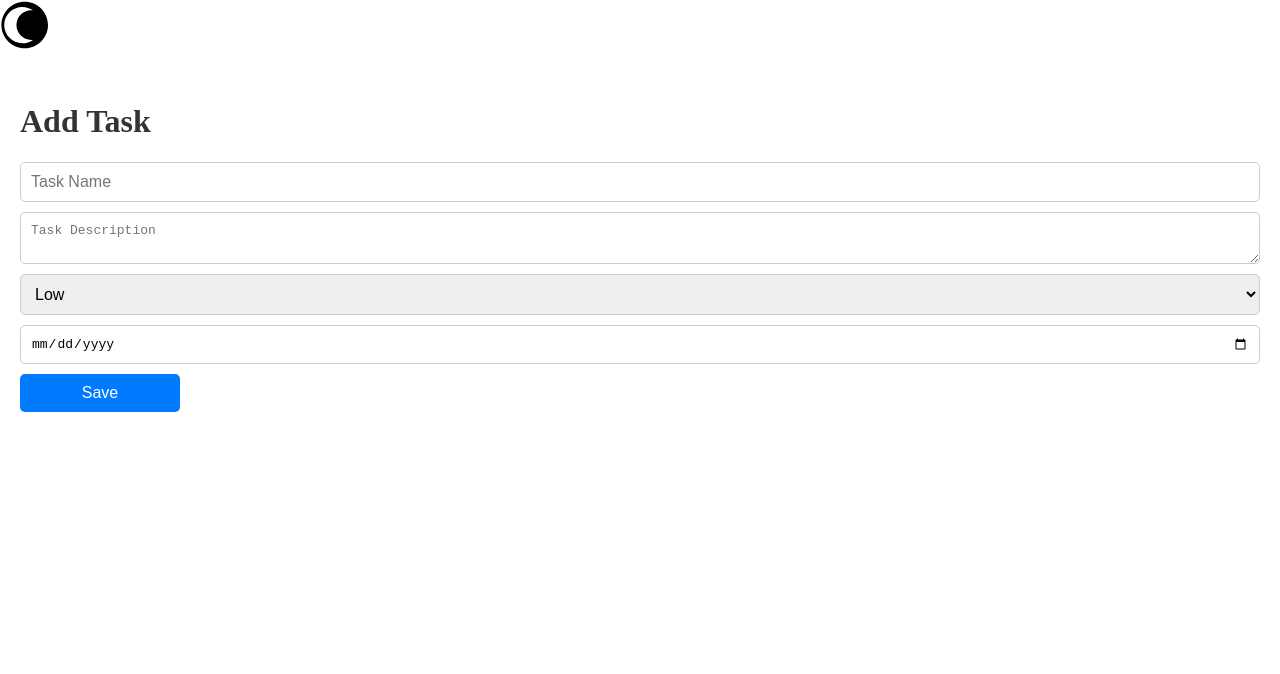
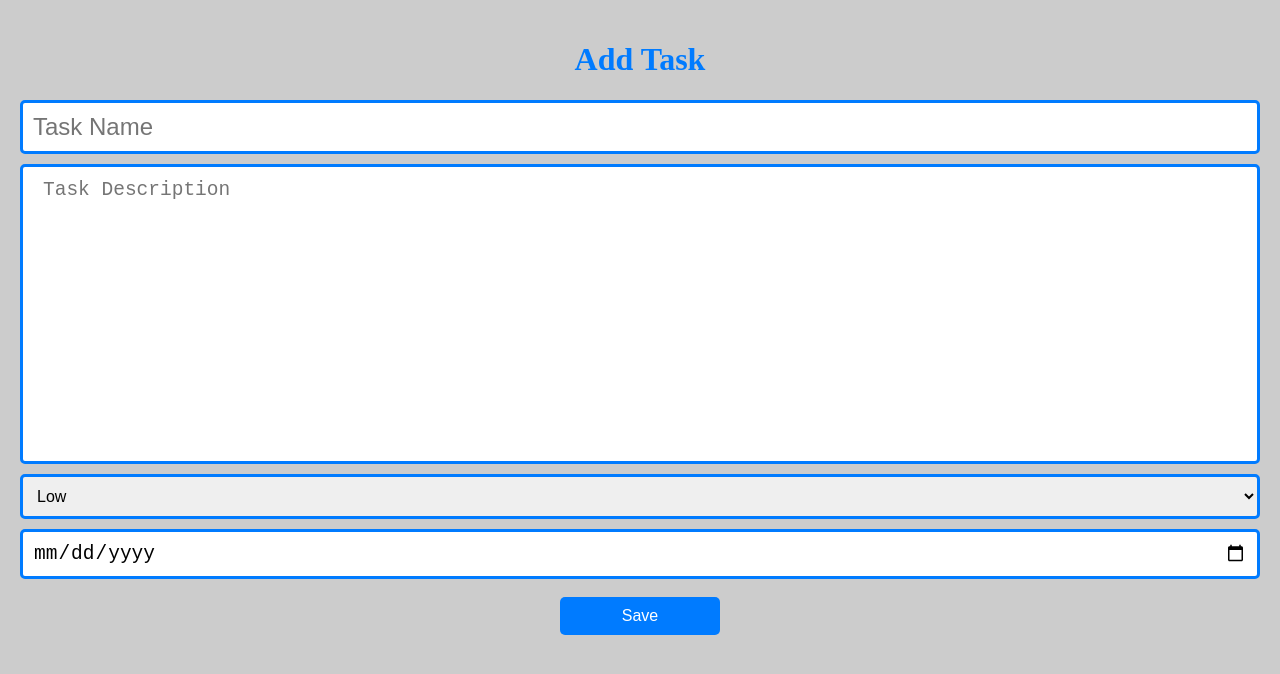
Before and after one commit to kris-985/task-management-app, a React (Create React App) app: page /add in a window 1280 px wide. Shown: the top 674 px of the page. Built offline with nearby package versions, Linux system fonts and the light colour scheme.

Commit message:
Updated components and stores, Added new favicon

```diff
--- a/package.json
+++ b/package.json
@@ -8,6 +8,7 @@
     "@testing-library/react": "^13.4.0",
     "@testing-library/user-event": "^13.5.0",
     "react": "^18.3.1",
+    "react-beautiful-dnd": "^13.1.1",
     "react-dom": "^18.3.1",
     "react-icons": "^5.2.1",
     "react-redux": "^9.1.2",
--- a/public/index.html
+++ b/public/index.html
@@ -24,7 +24,7 @@
       work correctly both with client-side routing and a non-root public URL.
       Learn how to configure a non-root public URL by running `npm run build`.
     -->
-    <title>React App</title>
+    <title>Task Management App</title>
   </head>
   <body>
     <noscript>You need to enable JavaScript to run this app.</noscript>
--- a/src/App.jsx
+++ b/src/App.jsx
@@ -1,38 +1,21 @@
-import React, { useState } from "react";
+import React from "react";
 import { BrowserRouter as Router, Route, Routes } from "react-router-dom";
 import TaskList from "./components/TaskList";
 import AddTask from "./components/AddTask";
 import EditTask from "./components/EditTask";
-import { GiMoon } from "react-icons/gi";
 import "./index.css";
-import styled from "styled-components";
 
 const App = () => {
-  const [darkMode, setDarkMode] = useState(false);
-
-  const toggleDarkMode = () => {
-    setDarkMode((prevMode) => !prevMode);
-  };
 
   return (
     <Router>
-      <div className={darkMode ? "dark-mode" : ""}>
-        <Moon onClick={toggleDarkMode}>
-          <GiMoon />
-          {darkMode ? "" : ""}
-        </Moon>
-        <Routes>
-          <Route path="/" exact element={<TaskList darkMode={darkMode} />} />
-          <Route path="/add" element={<AddTask darkMode={darkMode} />} />
-          <Route path="/edit/:id" element={<EditTask darkMode={darkMode} />} />
-        </Routes>
-      </div>
+      <Routes>
+        <Route path="/" exact element={<TaskList />} />
+        <Route path="/add" element={<AddTask />} />
+        <Route path="/edit/:id" element={<EditTask />} />
+      </Routes>
     </Router>
   );
 };
 
 export default App;
-
-const Moon = styled.span`
- font-size: 50px;
-`;
--- a/src/components/AddTask.jsx
+++ b/src/components/AddTask.jsx
@@ -1,46 +1,40 @@
-import React, { useState } from 'react';
-import { useDispatch } from 'react-redux';
-import { useNavigate } from 'react-router-dom';
-import { addTask } from '../store/actions';
-import styled, { css } from 'styled-components';
+import React, { useState } from "react";
+import { useDispatch } from "react-redux";
+import { useNavigate } from "react-router-dom";
+import { addTask } from "../store/actions";
+import styled from "styled-components";
 
-const AddTask = ({ darkMode }) => {
-  const [name, setName] = useState('');
-  const [description, setDescription] = useState('');
-  const [priority, setPriority] = useState('low');
-  const [dueDate, setDueDate] = useState('');
+const AddTask = () => {
+  const [name, setName] = useState("");
+  const [description, setDescription] = useState("");
+  const [priority, setPriority] = useState("low");
+  const [dueDate, setDueDate] = useState("");
   const dispatch = useDispatch();
   const navigate = useNavigate();
 
   const handleSubmit = (e) => {
     e.preventDefault();
-    if (name.trim() === '') return;
+    if (name.trim() === "") return;
     dispatch(addTask({ name, description, priority, dueDate }));
-    navigate('/');
+    navigate("/");
   };
 
   return (
-    <Container darkMode={darkMode}>
-      <h1>Add Task</h1>
+    <Container>
+      <Title>Add Task</Title>
       <Form onSubmit={handleSubmit}>
         <Input
           type="text"
           placeholder="Task Name"
           value={name}
           onChange={(e) => setName(e.target.value)}
-          darkMode={darkMode}
         />
         <Textarea
           placeholder="Task Description"
           value={description}
           onChange={(e) => setDescription(e.target.value)}
-          darkMode={darkMode}
         />
-        <Select
-          value={priority}
-          onChange={(e) => setPriority(e.target.value)}
-          darkMode={darkMode}
-        >
+        <Select value={priority} onChange={(e) => setPriority(e.target.value)}>
           <option value="low">Low</option>
           <option value="medium">Medium</option>
           <option value="high">High</option>
@@ -49,9 +43,8 @@ const AddTask = ({ darkMode }) => {
           type="date"
           value={dueDate}
           onChange={(e) => setDueDate(e.target.value)}
-          darkMode={darkMode}
         />
-        <Button type="submit" darkMode={darkMode}>Save</Button>
+        <Button type="submit">Save</Button>
       </Form>
     </Container>
   );
@@ -61,17 +54,11 @@ export default AddTask;
 
 const Container = styled.div`
   padding: 20px;
-  background-color: #fff;
-  color: #333;
-
-  ${(props) =>
-    props.darkMode &&
-    css`
-      background-color: #333;
-      color: #fff;
-    `}
 `;
-
+const Title = styled.h1`
+  text-align: center;
+  color:  #007bff;
+`
 const Form = styled.form`
   display: flex;
   flex-direction: column;
@@ -80,49 +67,29 @@ const Form = styled.form`
 const Input = styled.input`
   margin-bottom: 10px;
   padding: 10px;
-  font-size: 1em;
-  border: 1px solid #ccc;
+  font-size: 1.5em;
+  border: 3px solid #007bff;
   border-radius: 5px;
-
-  ${(props) =>
-    props.darkMode &&
-    css`
-      background-color: #444;
-      color: #fff;
-      border-color: #666;
-    `}
 `;
 
 const Textarea = styled.textarea`
   margin-bottom: 10px;
-  padding: 10px;
-  font-size: 1em;
-  border: 1px solid #ccc;
+  width: 100%;
+  height: 300px;
+  padding: 12px 20px;
+  box-sizing: border-box;
+  font-size: 1.5em;
+  border: 3px solid #007bff;
   border-radius: 5px;
-
-  ${(props) =>
-    props.darkMode &&
-    css`
-      background-color: #444;
-      color: #fff;
-      border-color: #666;
-    `}
+  resize: none;
 `;
 
 const Select = styled.select`
   margin-bottom: 10px;
   padding: 10px;
   font-size: 1em;
-  border: 1px solid #ccc;
+  border: 3px solid #007bff;
   border-radius: 5px;
-
-  ${(props) =>
-    props.darkMode &&
-    css`
-      background-color: #444;
-      color: #fff;
-      border-color: #666;
-    `}
 `;
 
 const Button = styled.button`
@@ -134,18 +101,10 @@ const Button = styled.button`
   border: none;
   border-radius: 5px;
   cursor: pointer;
+  align-self: center;
+  margin-top: 8px;
 
   &:hover {
     background: #0056b3;
   }
-
-  ${(props) =>
-    props.darkMode &&
-    css`
-      background: #2196f3;
-
-      &:hover {
-        background: #1e88e5;
-      }
-    `}
 `;
--- a/src/components/EditTask.jsx
+++ b/src/components/EditTask.jsx
@@ -1,35 +1,53 @@
-import React, { useState, useEffect } from 'react';
-import { useSelector, useDispatch } from 'react-redux';
-import { useParams, useNavigate } from 'react-router-dom';
-import { editTask } from '../store/actions';
-import styled, { css } from 'styled-components';
+import React, { useState, useEffect, useRef } from "react";
+import { useSelector, useDispatch } from "react-redux";
+import { useParams, useNavigate } from "react-router-dom";
+import { editTask } from "../store/actions";
+import styled from "styled-components";
 
-const EditTask = ({ darkMode }) => {
+const EditTask = () => {
   const { id } = useParams();
   const tasks = useSelector((state) => state.tasks);
   const task = tasks.find((task) => task.id === id);
-  const [name, setName] = useState(task ? task.name : '');
-  const [description, setDescription] = useState(task ? task.description : '');
-  const [priority, setPriority] = useState(task ? task.priority : 'low');
-  const [dueDate, setDueDate] = useState(task ? task.dueDate : '');
+  const [name, setName] = useState(task ? task.name : "");
+  const [description, setDescription] = useState(task ? task.description : "");
+  const [priority, setPriority] = useState(task ? task.priority : "low");
+  const [dueDate, setDueDate] = useState(task ? task.dueDate : "");
+  const [timeSpent, setTimeSpent] = useState(task ? task.timeSpent || 0 : 0);
+  const [isTimerRunning, setIsTimerRunning] = useState(task ? task.isTimerRunning || false : false);
   const dispatch = useDispatch();
   const navigate = useNavigate();
+  const timerRef = useRef(null);
 
   useEffect(() => {
     if (!task) {
-      navigate('/');
+      navigate("/");
     }
   }, [task, navigate]);
 
+  useEffect(() => {
+    if (isTimerRunning) {
+      timerRef.current = setInterval(() => {
+        setTimeSpent(prev => prev + 1);
+      }, 1000);
+    } else {
+      clearInterval(timerRef.current);
+    }
+    return () => clearInterval(timerRef.current);
+  }, [isTimerRunning]);
+
   const handleSubmit = (e) => {
     e.preventDefault();
-    if (name.trim() === '') return;
-    dispatch(editTask({ id, name, description, priority, dueDate }));
-    navigate('/');
+    if (name.trim() === "") return;
+    dispatch(editTask({ id, name, description, priority, dueDate, timeSpent, isTimerRunning }));
+    navigate("/");
+  };
+
+  const handleStartStopTimer = () => {
+    setIsTimerRunning(!isTimerRunning);
   };
 
   return (
-    <Container darkMode={darkMode}>
+    <Container>
       <h1>Edit Task</h1>
       <Form onSubmit={handleSubmit}>
         <Input
@@ -37,19 +55,13 @@ const EditTask = ({ darkMode }) => {
           placeholder="Task Name"
           value={name}
           onChange={(e) => setName(e.target.value)}
-          darkMode={darkMode}
         />
         <Textarea
           placeholder="Task Description"
           value={description}
           onChange={(e) => setDescription(e.target.value)}
-          darkMode={darkMode}
         />
-        <Select
-          value={priority}
-          onChange={(e) => setPriority(e.target.value)}
-          darkMode={darkMode}
-        >
+        <Select value={priority} onChange={(e) => setPriority(e.target.value)}>
           <option value="low">Low</option>
           <option value="medium">Medium</option>
           <option value="high">High</option>
@@ -58,12 +70,15 @@ const EditTask = ({ darkMode }) => {
           type="date"
           value={dueDate}
           onChange={(e) => setDueDate(e.target.value)}
-          darkMode={darkMode}
         />
-        <Button type="submit" darkMode={darkMode}>
-          Save
+        <Button type="submit">Save</Button>
+      </Form>
+      <Timer>
+        <p>Time Spent: {Math.floor(timeSpent / 3600)}h {Math.floor((timeSpent % 3600) / 60)}m {timeSpent % 60}s</p>
+        <Button onClick={handleStartStopTimer}>
+          {isTimerRunning ? "Pause" : "Start"}
         </Button>
-      </Form>
+      </Timer>
     </Container>
   );
 };
@@ -72,26 +87,11 @@ export default EditTask;
 
 const Container = styled.div`
   padding: 20px;
-
-  ${(props) =>
-    props.darkMode &&
-    css`
-      background-color: #333;
-      color: #fff;
-    `}
 `;
 
 const Form = styled.form`
   display: flex;
   flex-direction: column;
-
-  ${(props) =>
-    props.darkMode &&
-    css`
-      background-color: #444;
-      color: #fff;
-      border-color: #666;
-    `}
 `;
 
 const Input = styled.input`
@@ -100,14 +100,6 @@ const Input = styled.input`
   font-size: 1em;
   border: 1px solid #ccc;
   border-radius: 5px;
-
-  ${(props) =>
-    props.darkMode &&
-    css`
-      background-color: #444;
-      color: #fff;
-      border-color: #666;
-    `}
 `;
 
 const Textarea = styled.textarea`
@@ -116,14 +108,6 @@ const Textarea = styled.textarea`
   font-size: 1em;
   border: 1px solid #ccc;
   border-radius: 5px;
-
-  ${(props) =>
-    props.darkMode &&
-    css`
-      background-color: #444;
-      color: #fff;
-      border-color: #666;
-    `}
 `;
 
 const Select = styled.select`
@@ -132,15 +116,7 @@ const Select = styled.select`
   font-size: 1em;
   border: 1px solid #ccc;
   border-radius: 5px;
-  background-color: #fff; /* Default background color */
-
-  ${(props) =>
-    props.darkMode &&
-    css`
-      background-color: #444;
-      color: #fff;
-      border-color: #666;
-    `}
+  background-color: #fff;
 `;
 
 const Button = styled.button`
@@ -156,14 +132,8 @@ const Button = styled.button`
   &:hover {
     background: #0056b3;
   }
+`;
 
-  ${(props) =>
-    props.darkMode &&
-    css`
-      background: #2196f3;
-
-      &:hover {
-        background: #1e88e5;
-      }
-    `}
+const Timer = styled.div`
+  margin-top: 20px;
 `;
--- a/src/components/TaskList.jsx
+++ b/src/components/TaskList.jsx
@@ -1,10 +1,14 @@
-import React from 'react';
+import React, { useState } from 'react';
 import { useSelector, useDispatch } from 'react-redux';
 import { Link } from 'react-router-dom';
-import { deleteTask } from '../store/actions';
-import styled, { css } from 'styled-components';
+import { deleteTask, reorderTasks, resetTimer } from '../store/actions';
+import styled from 'styled-components';
+import { DragDropContext, Droppable, Draggable } from 'react-beautiful-dnd';
+import { RiSearchLine } from "react-icons/ri";
 
-const TaskList = ({ darkMode }) => {
+
+const TaskList = () => {
+  const [search, setSearch] = useState('');
   const tasks = useSelector((state) =>
     [...state.tasks].sort((a, b) => {
       if (!a.dueDate) return 1;
@@ -14,46 +18,85 @@ const TaskList = ({ darkMode }) => {
   );
   const dispatch = useDispatch();
 
+  const filteredTasks = tasks.filter(task =>
+    task.name.toLowerCase().includes(search.toLowerCase())
+  );
+
   const handleDelete = (id) => {
-    if (window.confirm('Are you sure you want to delete this task?')) {
+    if (window.confirm("Are you sure you want to delete this task?")) {
       dispatch(deleteTask(id));
     }
   };
 
+  const onDragEnd = (result) => {
+    if (!result.destination) return;
+
+    const reorderedTasks = Array.from(filteredTasks);
+    const [reorderedItem] = reorderedTasks.splice(result.source.index, 1);
+    reorderedTasks.splice(result.destination.index, 0, reorderedItem);
+
+    dispatch(reorderTasks(reorderedTasks));
+  };
+
+  const handleResetTimer = (id) => {
+    dispatch(resetTimer(id));
+  };
+
   return (
-    <Container darkMode={darkMode}>
+    <Container>
       <h1>Task List</h1>
       <Link to="/add">
-        <AddButton darkMode={darkMode}>Add Task</AddButton>
+        <AddButton>Add Task</AddButton>
       </Link>
-      <ul>
-        {tasks.map((task) => (
-          <TaskItem key={task.id} darkMode={darkMode}>
+      <SearchContainer>
+        <RiSearchLineStyled />
+        <SearchBar
+          type="text"
+          value={search}
+          onChange={(e) => setSearch(e.target.value)}
+        />
+      </SearchContainer>
+      <DragDropContext onDragEnd={onDragEnd}>
+        <Droppable droppableId="tasks">
+          {(provided) => (
+            <ul {...provided.droppableProps} ref={provided.innerRef}>
+              {filteredTasks.map((task, index) => (
+                <Draggable key={task.id} draggableId={task.id} index={index}>
+                  {(provided) => (
+                    <TaskItem
+                      ref={provided.innerRef}
+                      {...provided.draggableProps}
+                      {...provided.dragHandleProps}
+                    >
                       <TaskInfo>
                         <h3>{task.name}</h3>
                         <p>{task.description}</p>
                         {task.priority && (
-                <TaskPriority priority={task.priority} darkMode={darkMode}>
-                 Priority: {task.priority.charAt(0).toUpperCase() +
+                          <TaskPriority priority={task.priority}>
+                            Priority:
+                            {task.priority.charAt(0).toUpperCase() +
                               task.priority.slice(1)}
                           </TaskPriority>
                         )}
                         {task.dueDate && <p>Due Date: {task.dueDate}</p>}
+                        <p>Time Spent: {Math.floor(task.timeSpent / 3600)}h {Math.floor((task.timeSpent % 3600) / 60)}m {task.timeSpent % 60}s</p>
                       </TaskInfo>
                       <TaskActions>
                         <Link to={`/edit/${task.id}`}>
-                <Button darkMode={darkMode}>Edit</Button>
+                          <Button>Edit</Button>
                         </Link>
-              <Button
-                onClick={() => handleDelete(task.id)}
-                darkMode={darkMode}
-              >
-                Delete
-              </Button>
+                        <Button onClick={() => handleDelete(task.id)}>Delete</Button>
+                        <Button onClick={() => handleResetTimer(task.id)}>Reset Timer</Button>
                       </TaskActions>
                     </TaskItem>
+                  )}
+                </Draggable>
               ))}
+              {provided.placeholder}
             </ul>
+          )}
+        </Droppable>
+      </DragDropContext>
     </Container>
   );
 };
@@ -62,14 +105,8 @@ export default TaskList;
 
 const Container = styled.div`
   padding: 20px;
+`;
 
-  ${(props) =>
-    props.darkMode &&
-    css`
-      background-color: #333;
-      color: #fff;
-    `}
-`;
 const AddButton = styled.button`
   padding: 20px;
   font-size: 20px;
@@ -81,21 +118,41 @@ const AddButton = styled.button`
 
   &:hover {
     background: #0056b3;
-  }`;
+  }
+`;
+const SearchContainer = styled.div`
+  position: relative;
+  display: flex;
+  align-items: center;
+  margin-top: 20px;
+  width: 50%;
+`;
+
+const RiSearchLineStyled = styled(RiSearchLine)`
+  position: absolute;
+  left: 10px;
+  font-size: 1.5em;
+  color: #007bff;
+`;
+
+const SearchBar = styled.input`
+  padding: 10px 10px 10px 40px;
+  font-size: 1em;
+  border: 3px solid #007bff;
+  border-radius: 10px;
+  width: 100%;
+`;
 
 const TaskItem = styled.li`
   display: flex;
-  justify-content: space-between;
   align-items: center;
   padding: 10px;
-  border-bottom: 1px solid #ccc;
-
-  ${(props) =>
-    props.darkMode &&
-    css`
-      background-color: #444;
-      border-color: #666;
-    `}
+  border: 3px solid #007bff;
+  margin: 30px;
+  background-color: white;
+  box-shadow: 10px 10px 10px 0px #004eff;
+  -webkit-box-shadow: 10px 10px 10px 0px #0060b3;
+  -moz-box-shadow: 10px 10px 10px 0px rgba(12, 9, 214, 0.87);
 `;
 
 const TaskInfo = styled.div`
@@ -113,22 +170,11 @@ const TaskPriority = styled.span`
   border-radius: 5px;
   color: #fff;
   background-color: ${(props) =>
-    props.priority === 'high'
-      ? '#dc3545'
-      : props.priority === 'medium'
-      ? '#ffc107'
-      : '#28a745'};
-
-  ${(props) =>
-    props.darkMode &&
-    css`
-      background-color: ${(props) =>
-        props.priority === 'high'
-          ? '#ff5252'
-          : props.priority === 'medium'
-          ? '#ffd740'
-          : '#66bb6a'};
-    `}
+    props.priority === "high"
+      ? "#dc3545"
+      : props.priority === "medium"
+      ? "#ffc107"
+      : "#28a745"};
 `;
 
 const Button = styled.button`
@@ -143,14 +189,4 @@ const Button = styled.button`
   &:hover {
     background: #0056b3;
   }
-
-  ${(props) =>
-    props.darkMode &&
-    css`
-      background: #2196f3;
-
-      &:hover {
-        background: #1e88e5;
-      }
-    `}
 `;
--- a/src/index.css
+++ b/src/index.css
@@ -2,4 +2,5 @@ body {
   padding: 0;
   margin: 0;
   box-sizing: border-box;
+  background-color: #ccc;
 }
--- a/src/store/reducer.js
+++ b/src/store/reducer.js
@@ -11,6 +11,8 @@ const reducer = (state = initialState, action) => {
         description: action.payload.description,
         priority: action.payload.priority,
         dueDate: action.payload.dueDate,
+        timeSpent: 0,
+        isTimerRunning: false,
       };
       const addedTasks = [...state.tasks, newTask];
       localStorage.setItem('tasks', JSON.stringify(addedTasks));
@@ -18,7 +20,7 @@ const reducer = (state = initialState, action) => {
 
     case 'EDIT_TASK':
       const updatedTasks = state.tasks.map(task =>
-        task.id === action.payload.id ? action.payload : task
+        task.id === action.payload.id ? { ...task, ...action.payload } : task
       );
       localStorage.setItem('tasks', JSON.stringify(updatedTasks));
       return { ...state, tasks: updatedTasks };
@@ -28,6 +30,18 @@ const reducer = (state = initialState, action) => {
       localStorage.setItem('tasks', JSON.stringify(filteredTasks));
       return { ...state, tasks: filteredTasks };
 
+    case 'RESET_TIMER':
+      return {
+        ...state,
+        tasks: state.tasks.map(task =>
+          task.id === action.payload ? { ...task, timeSpent: 0 } : task
+        ),
+      };
+
+    case 'REORDER_TASKS':
+      localStorage.setItem('tasks', JSON.stringify(action.payload));
+      return { ...state, tasks: action.payload };
+
     default:
       return state;
   }
```
Also changed, not shown: src/store/actions.js (+21 -11 lines), src/components/TaskItem.jsx (deleted), 2 other files (tests, documents, lock files or other folders). Lines whose indentation alone changed are shown as unchanged.
